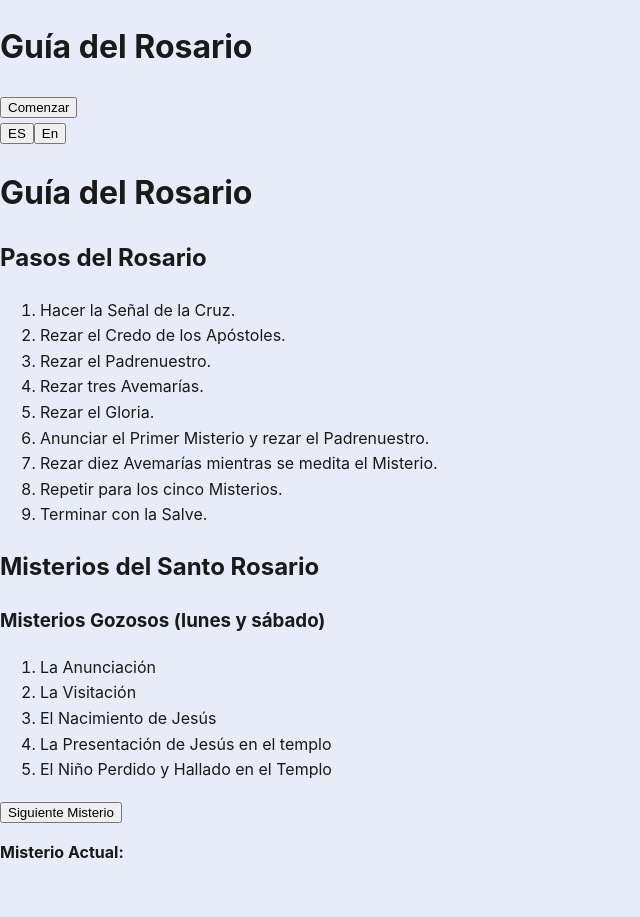
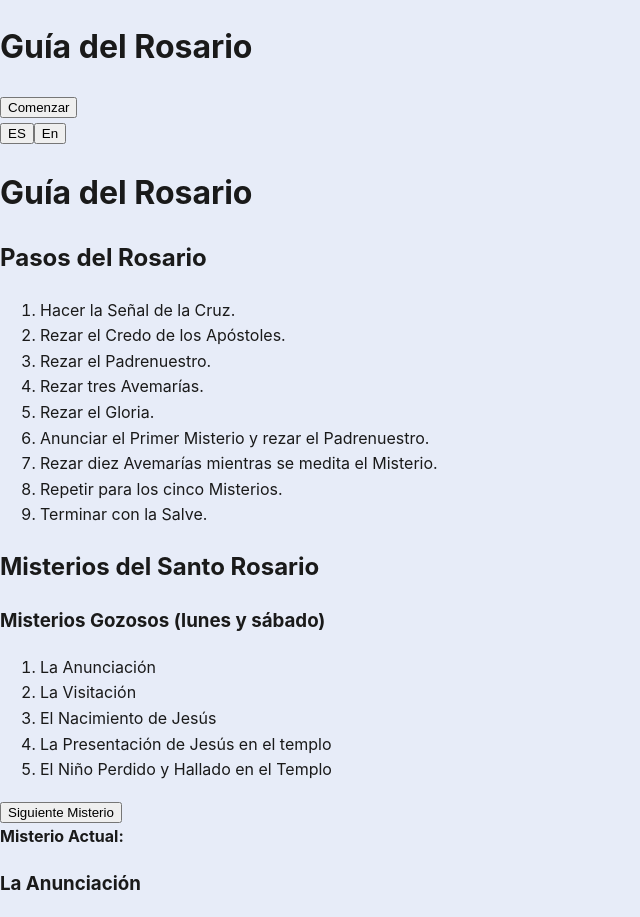
Before and after one commit to LuisDev912/Rosary-guide, a React (Vite) app: page / in a window 1280 px wide. Shown: the whole page, without its empty margins (0-640 px from the left). Before the commit the page ends 882 px from the top, so only its background shows below. Built offline with nearby package versions, Linux system fonts and the light colour scheme.

Commit message:
"feat: create CurrentMystery component to show current mystery - add CurrentMystery component to RosaryPage."

```diff
--- /dev/null
+++ b/src/components/CurrentMystery.jsx
@@ -0,0 +1,11 @@
+function CurrentMystery({ currentMystery }) {
+    if (!currentMystery) return null;
+
+    return (
+        <div className="Current-mystery">
+            <h3>{currentMystery}</h3>
+        </div>
+    );
+}
+
+export default CurrentMystery;
--- a/src/pages/RosaryPage.jsx
+++ b/src/pages/RosaryPage.jsx
@@ -1,5 +1,6 @@
 import Steps from "../components/Steps";
 import MysteryGroup from "../components/MysteryGroup";
+import CurrentMystery from "../components/CurrentMystery";
 import { useTranslation } from "react-i18next";
 import { useMemo, useState } from "react";
 
@@ -84,9 +85,10 @@ function RosaryPage() {
                         {t("buttons.nextMystery")}
                     </button>
 
-                    <p>
-                        <strong>{t("labels.currentMystery")}:</strong>{" "}{currentMystery?.title}
-                    </p>
+                    <div>
+                        <strong>{t("labels.currentMystery")}:</strong>
+                        <CurrentMystery currentMystery={currentMystery} />
+                    </div>
                 </section>
             </div>
         </>
```
